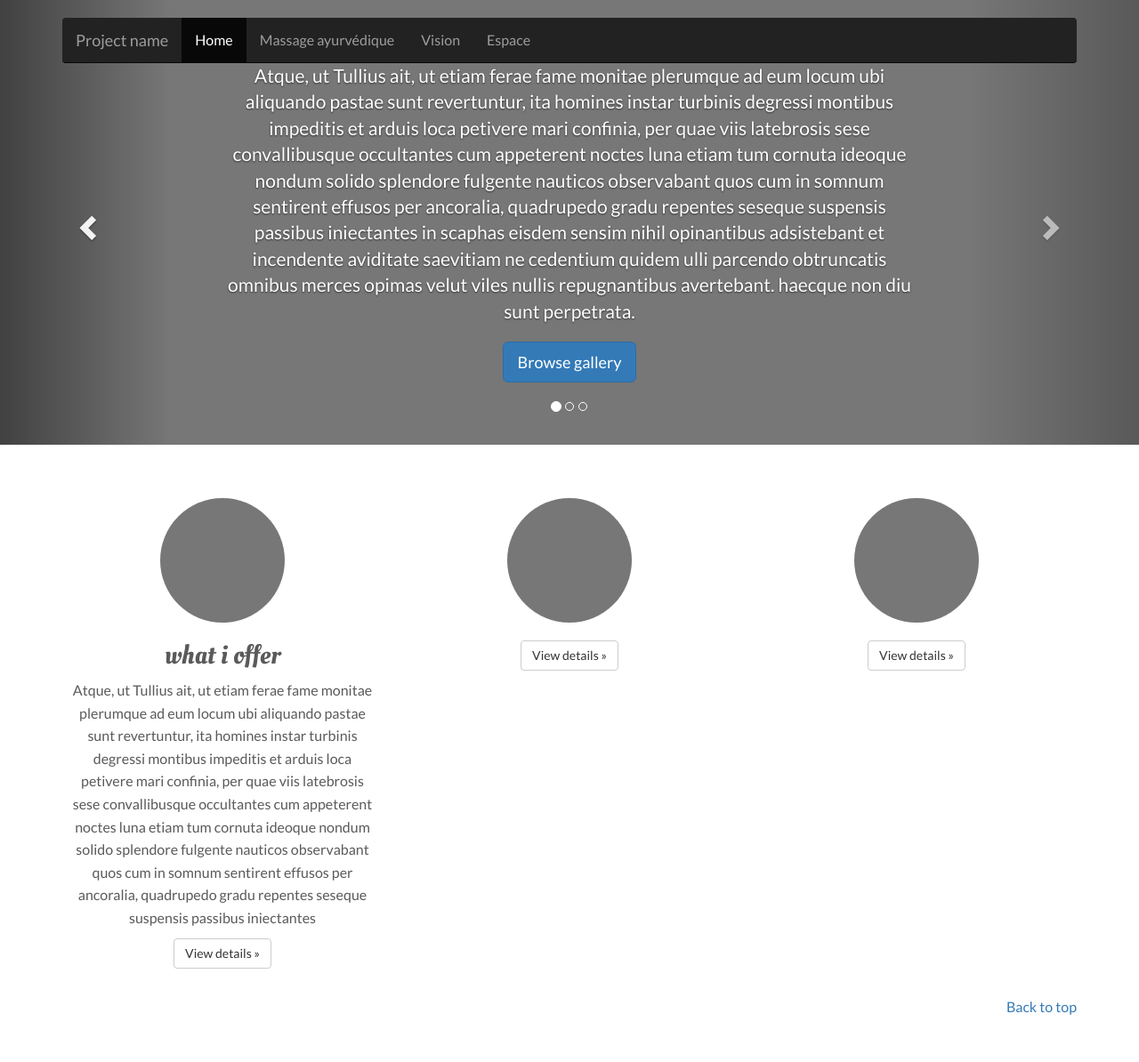
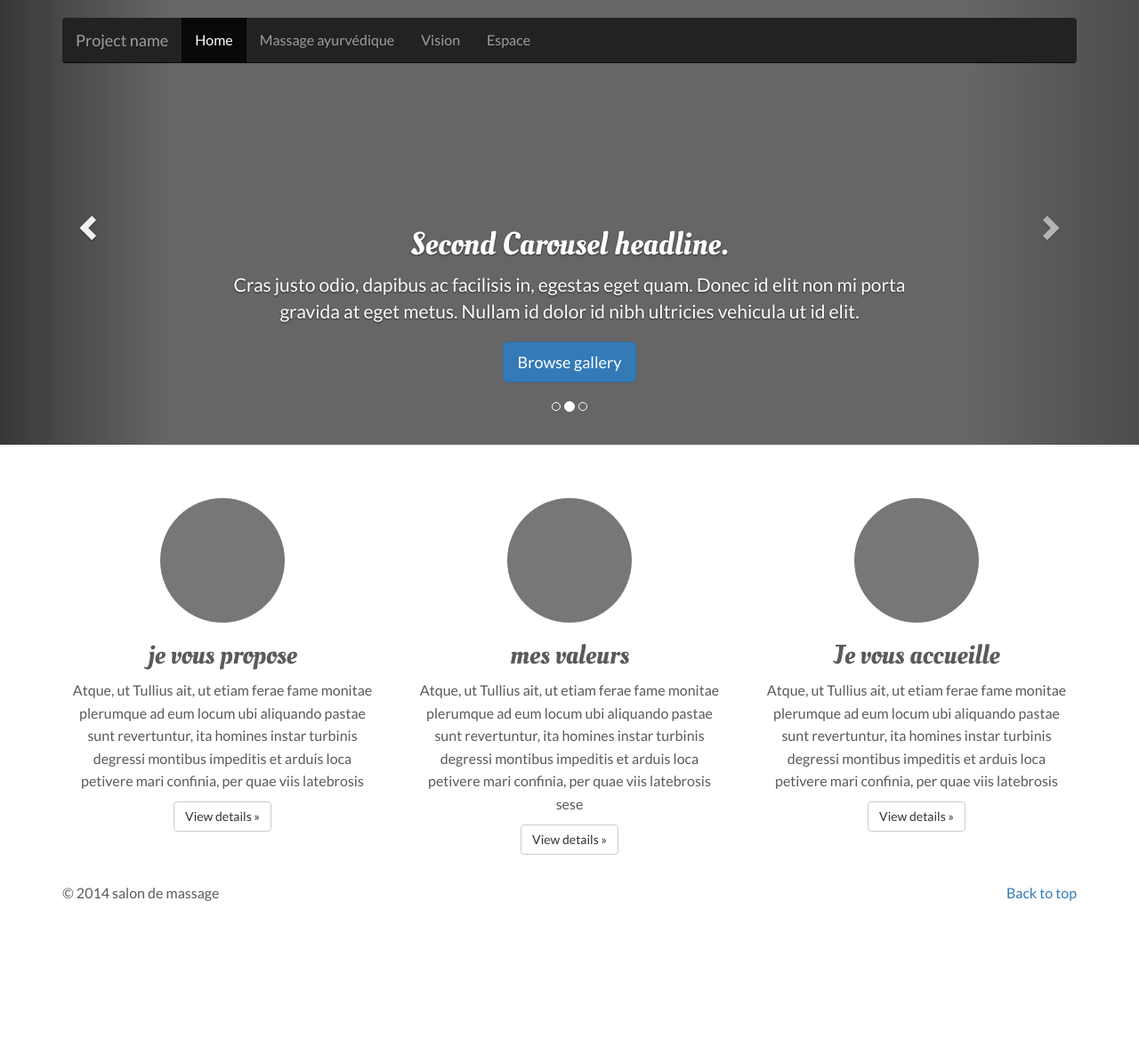
Before and after one commit to kiriline/ju, a Jekyll site: the page built from index.md, in a window 1280 px wide. Shown: the whole page at 89% size. Built offline with Jekyll 4.4.1, drawn with Linux system fonts in a browser that asks for light colours; nearby versions of some CDN libraries; after the commit the page ends 1066 px from its top, so only the background shows below that.

Commit message:
Update accueil.yml

```diff
--- a/_data/accueil.yml
+++ b/_data/accueil.yml
@@ -1,8 +1,12 @@
-whoTitle: who i am
-whoText: "Atque, ut Tullius ait, ut etiam ferae fame monitae plerumque ad eum locum ubi aliquando pastae sunt revertuntur, ita homines instar turbinis degressi montibus impeditis et arduis loca petivere mari confinia, per quae viis latebrosis sese convallibusque occultantes cum appeterent noctes luna etiam tum cornuta ideoque nondum solido splendore fulgente nauticos observabant quos cum in somnum sentirent effusos per ancoralia, quadrupedo gradu repentes seseque suspensis passibus iniectantes in scaphas eisdem sensim nihil opinantibus adsistebant et incendente aviditate saevitiam ne cedentium quidem ulli parcendo obtruncatis omnibus merces opimas velut viles nullis repugnantibus avertebant. haecque non diu sunt perpetrata."
+serviceTitle: je vous propose
+serviceText: "Atque, ut Tullius ait, ut etiam ferae fame monitae plerumque ad eum locum ubi aliquando pastae sunt revertuntur, ita homines instar turbinis degressi montibus impeditis et arduis loca petivere mari confinia, per quae viis latebrosis  "
 
-serviceTitle: what i offer
-serviceText: "Atque, ut Tullius ait, ut etiam ferae fame monitae plerumque ad eum locum ubi aliquando pastae sunt revertuntur, ita homines instar turbinis degressi montibus impeditis et arduis loca petivere mari confinia, per quae viis latebrosis sese convallibusque occultantes cum appeterent noctes luna etiam tum cornuta ideoque nondum solido splendore fulgente nauticos observabant quos cum in somnum sentirent effusos per ancoralia, quadrupedo gradu repentes seseque suspensis passibus iniectantes "
+valeursTitle:  mes valeurs
+valeursText: "Atque, ut Tullius ait, ut etiam ferae fame monitae plerumque ad eum locum ubi aliquando pastae sunt revertuntur, ita homines instar turbinis degressi montibus impeditis et arduis loca petivere mari confinia, per quae viis latebrosis sese"
 
-actualiteTitle: daily special
-actualiteText: "Atque, ut Tullius ait, ut etiam ferae fame monitae plerumque ad eum locum ubi aliquando pastae sunt revertuntur, ita homines instar turbinis degressi montibus impeditis et arduis loca petivere mari confinia, per quae viis latebrosis sese convallibusque occultantes cum appeterent noctes luna etiam tum cornuta ideoque nondum solido splendore fulgente nauticos observabant quos cum in somnum sentirent effusos per ancoralia, quadrupedo gradu repentes seseque suspensis passibus iniectantes "
+espaceTitle: Je vous accueille
+espaceText: "Atque, ut Tullius ait, ut etiam ferae fame monitae plerumque ad eum locum ubi aliquando pastae sunt revertuntur, ita homines instar turbinis degressi montibus impeditis et arduis loca petivere mari confinia, per quae viis latebrosis  "
+
+
+
+footerText: © 2014 salon de massage
```
